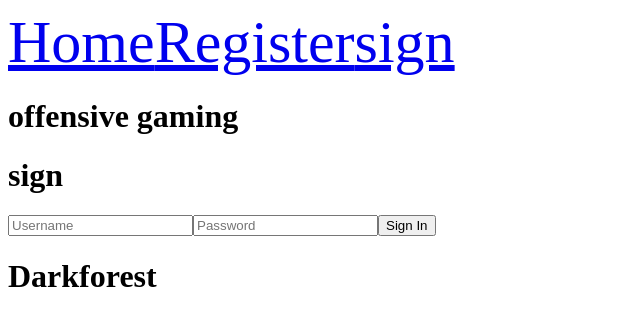
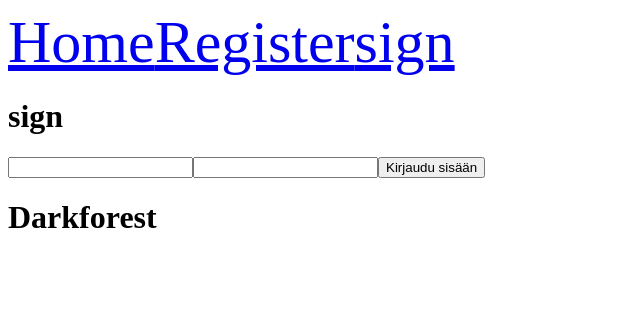
Before and after one commit to daavidtech/Darkforest-game, a Next.js app in the folder frontend/: page /sign in a window 1280 px wide. Shown: the top 326 px of the page, without its empty margins (0-640 px from the left). Built offline with nearby package versions, Linux system fonts and the light colour scheme.

Commit message:
register and login error handle

```diff
--- a/frontend/package.json
+++ b/frontend/package.json
@@ -9,12 +9,14 @@
     "lint": "next lint"
   },
   "dependencies": {
+    "@apollo/client": "^3.7.16",
     "@types/node": "20.2.5",
     "@types/react": "18.2.7",
     "@types/react-dom": "18.2.4",
     "autoprefixer": "10.4.14",
     "eslint": "8.41.0",
     "eslint-config-next": "13.4.4",
+    "graphql": "^16.7.1",
     "next": "13.4.4",
     "postcss": "8.4.24",
     "react": "18.2.0",
--- /dev/null
+++ b/frontend/pages/client.tsx
@@ -0,0 +1,6 @@
+import { ApolloClient, InMemoryCache } from "@apollo/client";
+
+export const client = new ApolloClient({
+    uri: 'http://localhost:4000/graphql',
+    cache: new InMemoryCache(),
+  });
--- a/frontend/pages/sign.tsx
+++ b/frontend/pages/sign.tsx
@@ -1,33 +1,82 @@
-export default function Sign() {
-    return (
+import { gql, useMutation } from "@apollo/client"
+import React, {useState} from "react"
+
+
+
+const LOG_IN= gql`
+
+mutation LOG_IN($username:String!, $password: String!)  {
+  login(username: $username, password: $password) {
+    username
+  }
+}
+`;
+
+
+
+export default function Login() {
+
+
+
+  const [username, setUsername] = useState('');
+  const [password, setPassword] = useState('');
+
+  const handleUsernameChange = event => {
+    setUsername(event.target.value);
+  };
+
+  const handlePasswordChange = event => {
+    setPassword(event.target.value);
+  };
+
+  const [login, {loading, error} ] = useMutation(LOG_IN)
+
+
+  if (loading) return 'Submitting...';
+  if (error) return `wrong user name or password ${error.message}`;
+
+  const handleLogin = (event) => {
+    console.log(`Käyttäjätunnus: ${username}, Salasana: ${password}`);
+    event.preventDefault();
+    login({
+      variables:{
+        username:username,
+        password:password
+      }
+    }).catch(error => {
+
+      console.error(error);
+    });
+
+  };
+
+  return (
       <main >
         <div >
 
-            <h1>offensive gaming</h1>
+
 
         </div>
 
 
         <div>
           <h1 >sign</h1>
-          <form >
+          <form onSubmit={handleLogin}>
+
+          <input
+          type="username"
+          value={username}
+          onChange={handleUsernameChange} />
+
             <input
-              type="text"
-              placeholder="Username"
+             type="password"
+            value={password}
+             onChange={handlePasswordChange}
+             />
 
-            />
-            <input
-              type="password"
-              placeholder="Password"
+            <button type="submit">Kirjaudu sisään</button>
 
-            />
-            <button
-              type="submit"
-
-            >
-              Sign In
-            </button>
-          </form>
+          </ form>
         </div>
 
         <div>
```
Also changed, not shown: frontend/pages/_app.tsx (+7 -0 lines), frontend/pages/register.tsx (+84 -17 lines), 2 other files (tests, documents, lock files or other folders).
